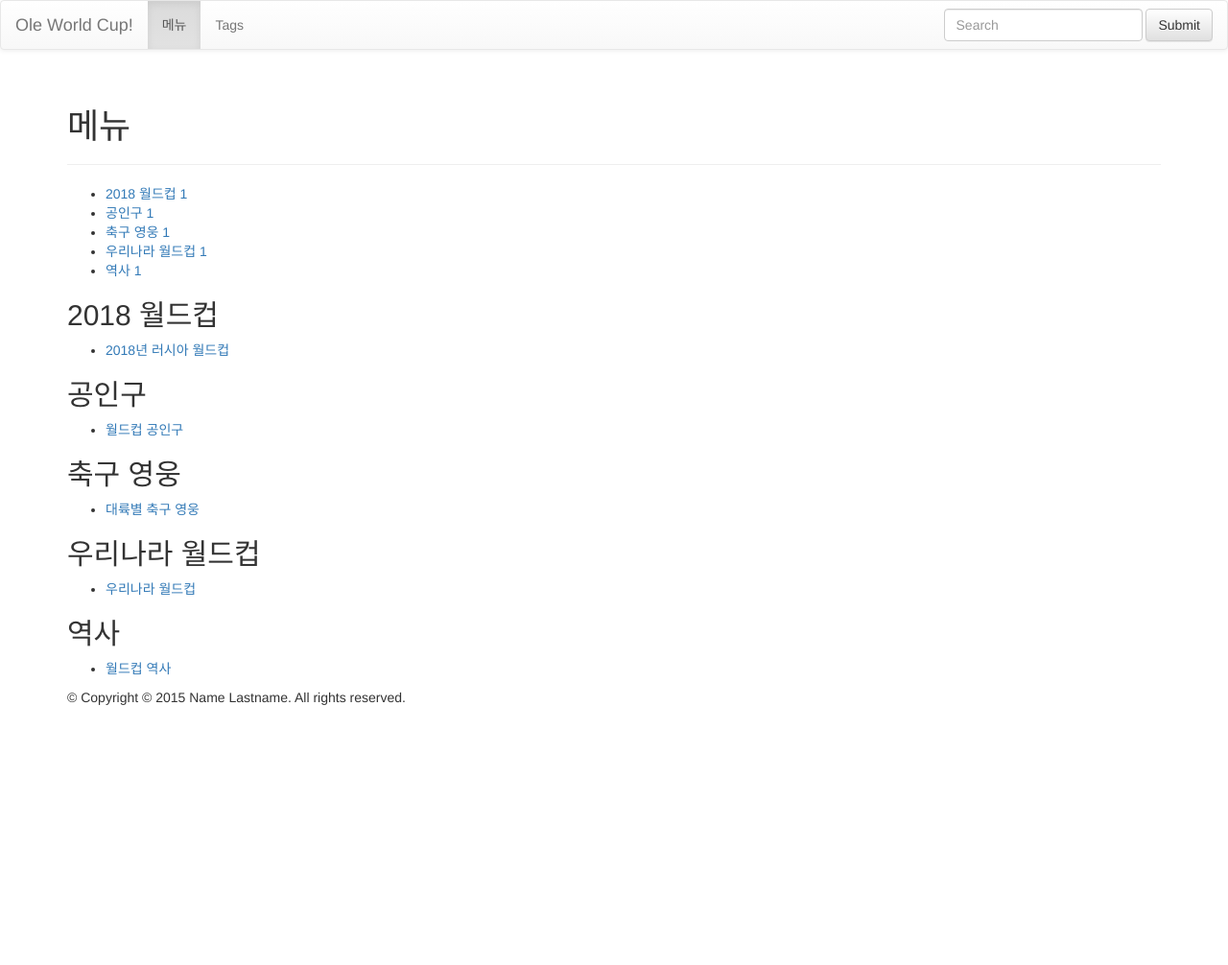
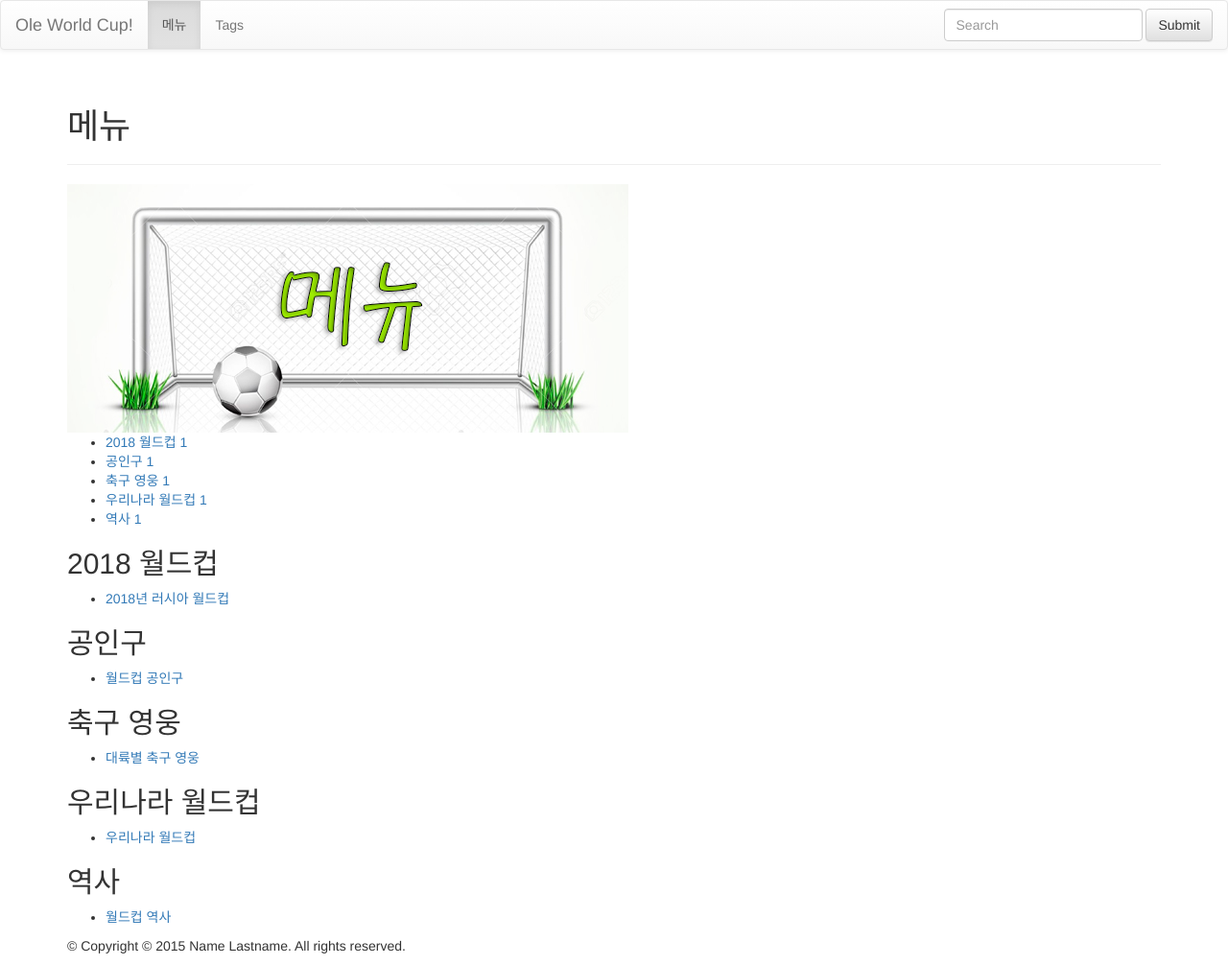
Before and after one commit to jungu9/jungu9.github.com, a Jekyll site: the page built from categories.html, in a window 1280 px wide. Shown: the whole page at 96% size. Built offline with Jekyll 4.4.1, drawn with Linux system fonts in a browser that asks for light colours; nearby versions of some CDN libraries; library files that are not in the unit come from our copies; before the commit the page ends 900 px from its top, so only the background shows below that.

Commit message:
Update categories.html

```diff
--- a/categories.html
+++ b/categories.html
@@ -4,7 +4,7 @@ title: 메뉴
 header: Posts By Category
 group: navigation
 ---
-{% include JB/setup %}
+<img src=/image/menu1.jpg>
 
 <ul class="tag_box inline">
   {% assign categories_list = site.categories %}
```
